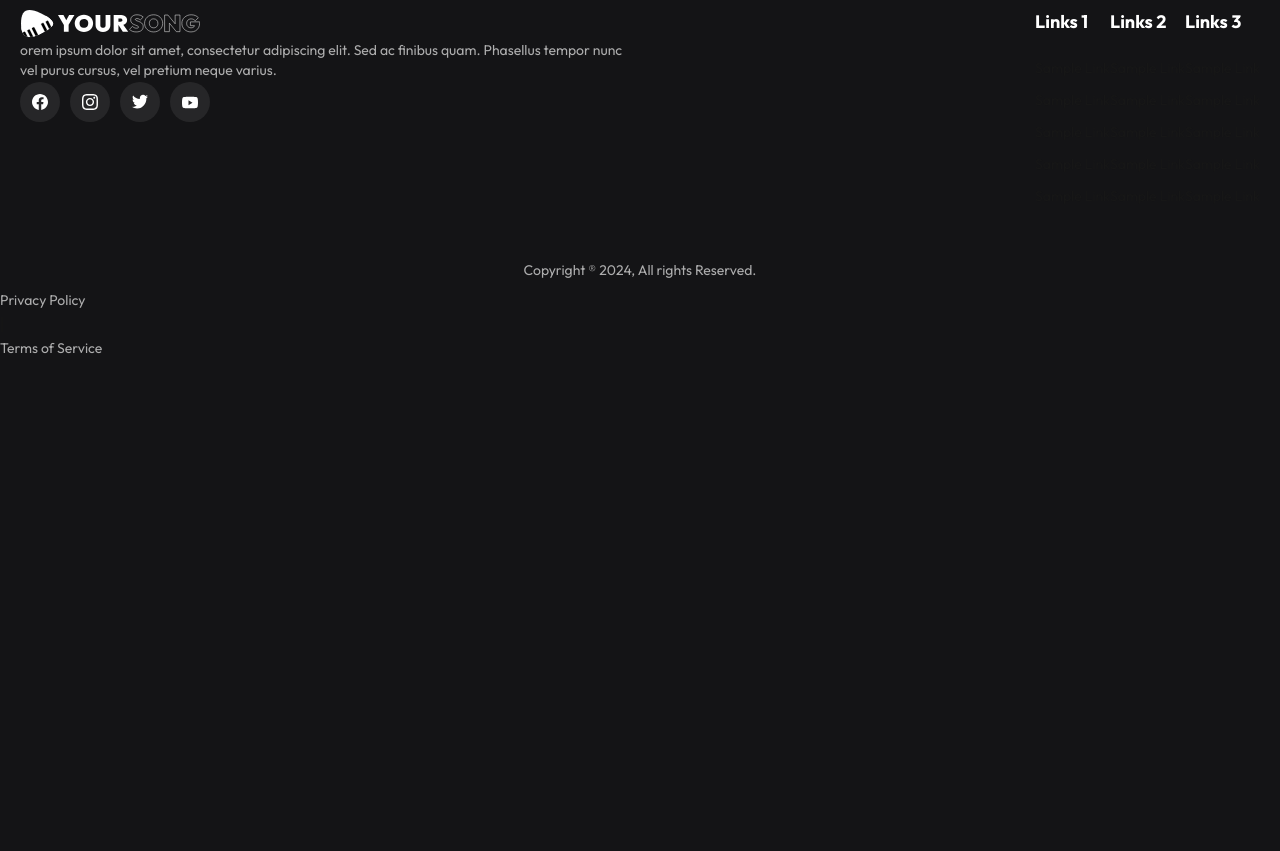
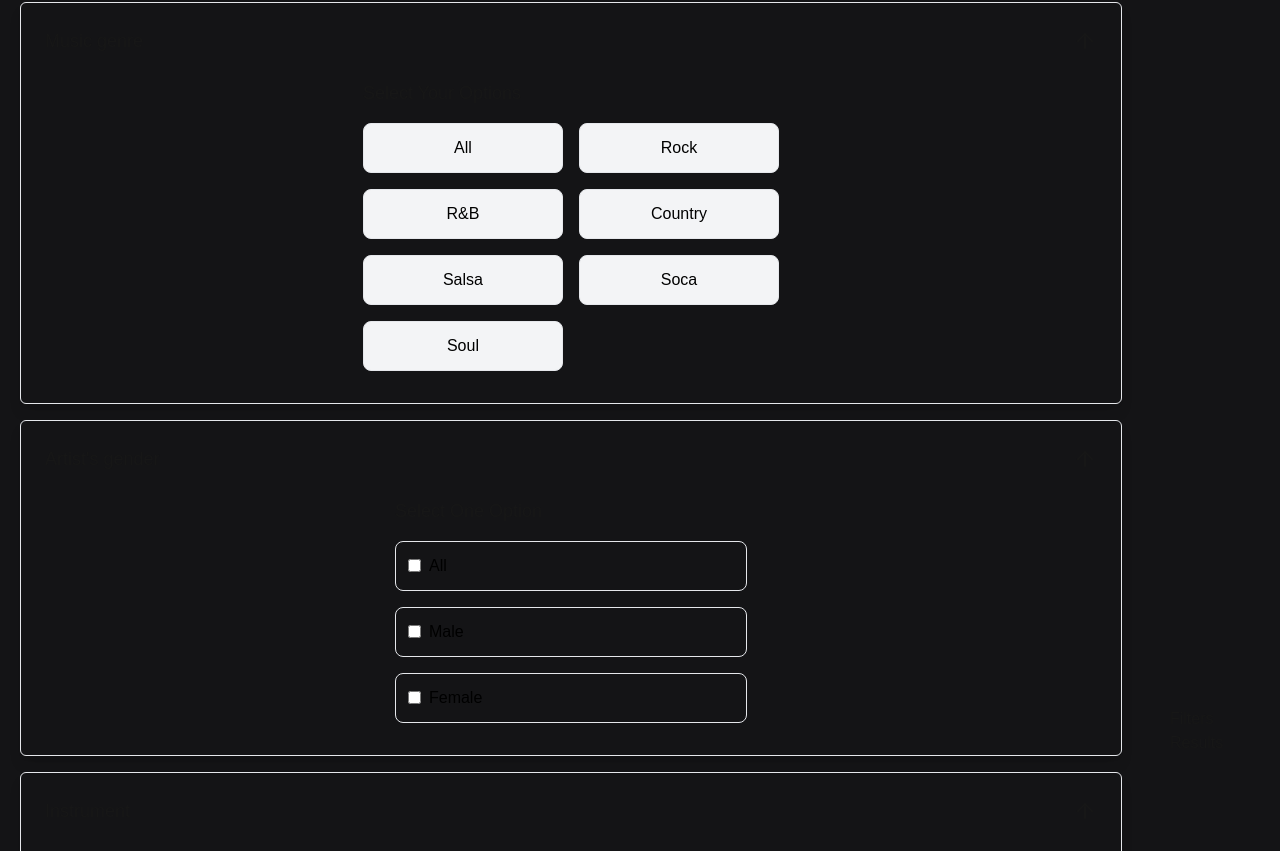
Before and after one commit to rakibul-wdp/your-song-wdp, a Next.js app: page /artists in a window 1280 px wide. Shown: the part 629-1480 px from the top of the page. Before the commit the page ends 989 px from the top, so only its background shows below. Built offline with nearby package versions, Linux system fonts and the light colour scheme.

Commit message:
filter section structured

```diff
--- a/src/app/artists/page.tsx
+++ b/src/app/artists/page.tsx
@@ -1,9 +1,10 @@
-import { ArtistsHero } from "@/components/pages/artists";
+import { ArtistsHero, ArtistsMain } from "@/components/pages/artists";
 
 const Artists = () => {
   return (
     <main>
       <ArtistsHero />
+      <ArtistsMain />
     </main>
   );
 };
--- /dev/null
+++ b/src/components/pages/artists/artists-main.tsx
@@ -0,0 +1,19 @@
+import { Container } from "@/components/common";
+import { cn } from "@/lib/utils";
+import { FC } from "react";
+import { Filters } from "./filters";
+import { FiltersResults } from "./filters-results";
+
+export const ArtistsMain: FC = () => {
+  return (
+    <Container
+      className={cn(
+        "py-10 md:py-16",
+        "flex items-center justify-center gap-12"
+      )}
+    >
+      <Filters />
+      <FiltersResults />
+    </Container>
+  );
+};
--- /dev/null
+++ b/src/components/pages/artists/filter-section.tsx
@@ -0,0 +1,101 @@
+"use client";
+
+import { ArrowDown } from "lucide-react";
+import { FC, useState } from "react";
+
+interface IFields {
+  id: number;
+  label: string;
+}
+interface FilterSectionProps {
+  title: string;
+  fields: IFields[];
+  fieldType: string;
+}
+
+export const FilterSection: FC<FilterSectionProps> = ({
+  title,
+  fields,
+  fieldType,
+}) => {
+  const [isOpen, setIsOpen] = useState(true);
+  const [selectedOptions, setSelectedOptions] = useState<number[]>([]);
+  const [selectedOption, setSelectedOption] = useState<number | null>(null);
+
+  const handleToggle = () => {
+    setIsOpen((prev) => !prev);
+  };
+
+  const handleOptionClick = (id: number) => {
+    setSelectedOptions((prev) =>
+      prev.includes(id)
+        ? prev.filter((optionId) => optionId !== id)
+        : [...prev, id]
+    );
+  };
+
+  const handleCheckboxChange = (id: number) => {
+    setSelectedOption((prev) => (prev === id ? null : id));
+  };
+
+  return (
+    <div className="w-full p-4 border rounded-md shadow-lg">
+      <div
+        onClick={handleToggle}
+        className="flex items-center justify-between p-2 cursor-pointer rounded-md"
+      >
+        <span className="text-lg font-medium">{title}</span>
+        <ArrowDown
+          className={`transition-transform ${isOpen ? "rotate-180" : ""}`}
+        />
+      </div>
+
+      {isOpen && fieldType === "option" && (
+        <div className="p-4 max-w-md mx-auto">
+          <h2 className="text-lg font-medium mb-4">Select Your Options</h2>
+          <div className="grid grid-cols-2 gap-4">
+            {fields.map((option) => (
+              <div
+                key={option.id}
+                onClick={() => handleOptionClick(option.id)}
+                className={`p-3 border rounded-lg cursor-pointer text-center ${
+                  selectedOptions.includes(option.id)
+                    ? "bg-blue-500 text-white"
+                    : "bg-gray-100 text-black"
+                }`}
+              >
+                {option.label}
+              </div>
+            ))}
+          </div>
+        </div>
+      )}
+
+      {isOpen && fieldType === "checkbox" && (
+        <div className="p-4 max-w-sm mx-auto">
+          <h2 className="text-lg font-medium mb-4">Select One Option</h2>
+          <div className="space-y-4">
+            {fields.map((option) => (
+              <label
+                key={option.id}
+                className={`flex items-center p-3 border rounded-lg cursor-pointer ${
+                  selectedOption === option.id
+                    ? "bg-blue-500 text-white"
+                    : " text-black"
+                }`}
+              >
+                <input
+                  type="checkbox"
+                  checked={selectedOption === option.id}
+                  onChange={() => handleCheckboxChange(option.id)}
+                  className=""
+                />
+                <span className="ml-2">{option.label}</span>
+              </label>
+            ))}
+          </div>
+        </div>
+      )}
+    </div>
+  );
+};
--- /dev/null
+++ b/src/components/pages/artists/filters-results.tsx
@@ -0,0 +1,5 @@
+import { FC } from "react";
+
+export const FiltersResults: FC = () => {
+  return <div>Filters Results</div>;
+};
--- /dev/null
+++ b/src/components/pages/artists/filters.tsx
@@ -0,0 +1,56 @@
+"use client";
+
+import { FC, useState } from "react";
+import { FilterSection } from "./filter-section";
+
+interface IField {
+  id: number;
+  label: string;
+}
+
+const musicGenres: IField[] = [
+  { id: 1, label: "All" },
+  { id: 2, label: "Rock" },
+  { id: 3, label: "R&B" },
+  { id: 4, label: "Country" },
+  { id: 5, label: "Salsa" },
+  { id: 6, label: "Soca" },
+  { id: 7, label: "Soul" },
+];
+const artistsGender: IField[] = [
+  { id: 1, label: "All" },
+  { id: 2, label: "Male" },
+  { id: 3, label: "Female" },
+];
+const instruments: IField[] = [
+  { id: 1, label: "All" },
+  { id: 2, label: "Guitard" },
+  { id: 3, label: "Drums" },
+];
+
+export const Filters: FC = () => {
+  return (
+    <div className="w-full flex flex-col items-center justify-center gap-4">
+      <FilterSection
+        title="Music genre"
+        fields={musicGenres}
+        fieldType="option"
+      />
+      <FilterSection
+        title="Artist's gender"
+        fields={artistsGender}
+        fieldType="checkbox"
+      />
+      <FilterSection
+        title="Instrument"
+        fields={instruments}
+        fieldType="checkbox"
+      />
+      <FilterSection
+        title="Instrument"
+        fields={instruments}
+        fieldType="checkbox"
+      />
+    </div>
+  );
+};
--- a/src/components/pages/artists/index.ts
+++ b/src/components/pages/artists/index.ts
@@ -1 +1,5 @@
 export * from "./artists-hero";
+export * from "./artists-main";
+export * from "./filters";
+export * from "./filters-results";
+export * from "./filter-section";
```
